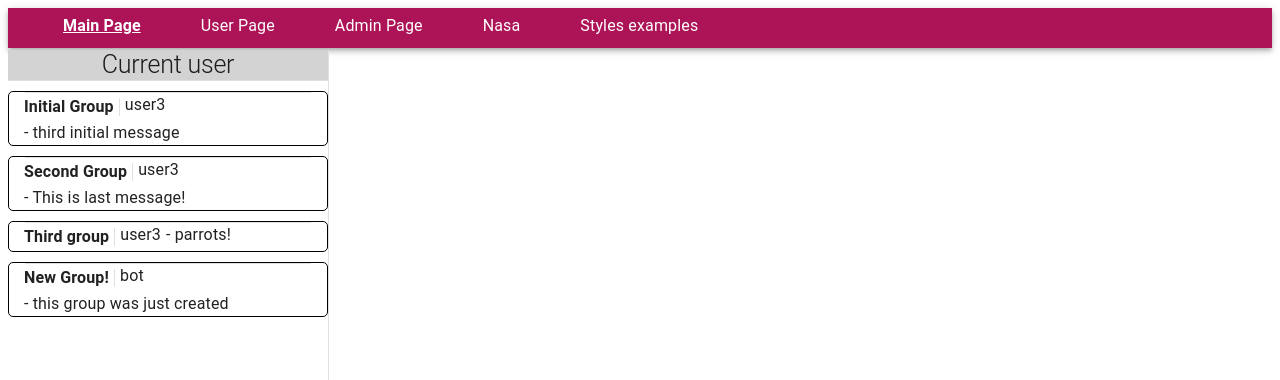
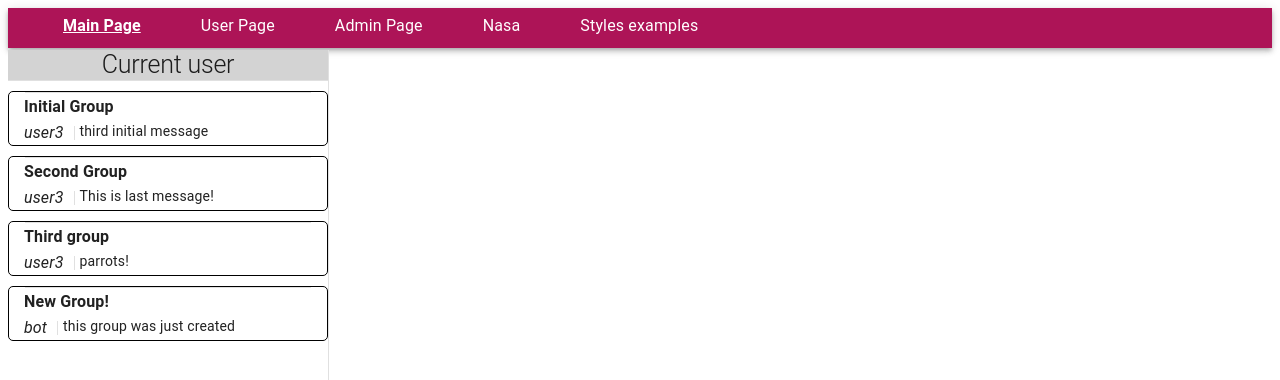
Before and after one commit to bhlynsky/messenger, a React (Create React App) app: page /#/main in a window 1280 px wide. Shown: the top 380 px of the page. Built offline with nearby package versions, Linux system fonts and the light colour scheme.

Commit message:
added action for changing group.
moved some files from Main to Main/components, changed styles of groupPreview

```diff
--- a/src/pages/Main/GroupPreview.js
+++ /dev/null
@@ -1,29 +0,0 @@
-import React from 'react';
-import { Divider, Grid, Typography } from '@material-ui/core';
-import { useStyles } from './styles';
-
-export const GroupPreview = (props) => {
-    const { userName, message } = props.messageData;
-    const { groupName } = props;
-    const classes = useStyles();
-
-    return (
-        <div className={classes.messagePreview}>
-            <Grid container direction="row" alignItems="flex-start">
-                <Typography variant="subtitle1">{groupName}</Typography>
-                <Divider orientation="vertical" flexItem style={{ margin: '5px' }}></Divider>
-
-                <Typography
-                    variant="body1"
-                    style={{ verticalAlign: 'baseline', marginRight: '5px' }}
-                >
-                    {userName}
-                </Typography>
-
-                <Typography variant="body1" style={{ verticalAlign: 'baseline' }}>
-                    - {message}
-                </Typography>
-            </Grid>
-        </div>
-    );
-};
--- a/src/pages/Main/MainPage.js
+++ b/src/pages/Main/MainPage.js
@@ -1,17 +1,17 @@
 import { Typography, Grid, Divider, TextField, InputAdornment } from '@material-ui/core';
 import React, { useEffect } from 'react';
-import Sidebar from './Sidebar';
+import Sidebar from './components/Sidebar';
 import { useStyles } from './styles';
 import SendIcon from '@material-ui/icons/Send';
 import AttachmentIcon from '@material-ui/icons/Attachment';
-import { Message } from './Message';
+import { Message } from './components/Message';
 import { connect } from 'react-redux';
 import { mockData } from './services/mockApi';
 import { loadData } from './services/main-actions';
 
 function MainPage(props) {
     const classes = useStyles();
-    const { groupName, messages, loadData } = props;
+    const { groupName, messages, loadData, currentGroup } = props;
 
     useEffect(() => {
         loadData(mockData);
@@ -20,6 +20,9 @@ function MainPage(props) {
     return (
         <div>
             <Sidebar />
+            <Typography variant="h2" style={{ marginLeft: '25.5%' }}>
+                {currentGroup}
+            </Typography>
             {/*<div className={classes.container}>
                 <Grid
                     container
@@ -65,10 +68,12 @@ function MainPage(props) {
 const mapStateToProps = (state) => ({
     messages: state.MAIN.groups[0]?.messages,
     groupName: state.MAIN.groups[0]?.groupName,
+    currentGroup: state.MAIN.currentGroup,
 });
 
 const mapDispatchToProps = (dispatch) => ({
     loadData: (data) => dispatch(loadData(data)),
+    changeGroup: (otherGroup) => dispatch(changeCurrentGroup(otherGroup)),
 });
 
 export default connect(mapStateToProps, mapDispatchToProps)(MainPage);
--- /dev/null
+++ b/src/pages/Main/components/GroupPreview.js
@@ -0,0 +1,34 @@
+import React from 'react';
+import { Divider, Grid, Typography } from '@material-ui/core';
+import { useStyles } from '../styles';
+import { connect } from 'react-redux';
+import { changeCurrentGroup } from '../services/main-actions';
+
+const GroupPreview = (props) => {
+    const { userName, message } = props.messageData;
+    const { groupName, changeGroup } = props;
+    const classes = useStyles();
+
+    const onChangeGroup = () => {
+        changeGroup(groupName);
+    };
+
+    return (
+        <div className={classes.messagePreview} onClick={onChangeGroup}>
+            <Typography variant="subtitle1">{groupName}</Typography>
+            <Grid container direction="row" alignItems="flex-start">
+                <Typography variant="body1" style={{ marginRight: '5px' }}>
+                    <i>{userName}</i>
+                </Typography>
+                <Divider orientation="vertical" flexItem style={{ margin: '5px' }}></Divider>
+
+                <Typography variant="body2">{message}</Typography>
+            </Grid>
+        </div>
+    );
+};
+const mapDispatchToProps = (dispatch) => ({
+    changeGroup: (otherGroup) => dispatch(changeCurrentGroup(otherGroup)),
+});
+
+export default connect(null, mapDispatchToProps)(GroupPreview);
--- a/src/pages/Main/Message.js
+++ b/src/pages/Main/components/Message.js
@@ -1,6 +1,6 @@
 import React from 'react';
 import { Avatar, Divider, Grid, Typography } from '@material-ui/core';
-import { useStyles } from './styles';
+import { useStyles } from '../styles';
 
 export const Message = (props) => {
     const { userName, message, date } = props.messageData;
--- a/src/pages/Main/Sidebar.js
+++ b/src/pages/Main/components/Sidebar.js
@@ -1,8 +1,8 @@
 import React from 'react';
 import { Divider, Drawer, Typography } from '@material-ui/core';
-import { useStyles } from './styles';
+import { useStyles } from '../styles';
 import { connect } from 'react-redux';
-import { GroupPreview } from './GroupPreview';
+import GroupPreview from './GroupPreview';
 
 const Sidebar = (props) => {
     const classes = useStyles();
@@ -37,7 +37,8 @@ const Sidebar = (props) => {
         </Drawer>
     );
 };
-const mapDispatchToProps = (state) => ({
+const mapStateToProps = (state) => ({
     groups: state.MAIN.groups,
 });
-export default connect(mapDispatchToProps)(Sidebar);
+
+export default connect(mapStateToProps)(Sidebar);
--- a/src/pages/Main/services/main-actions.js
+++ b/src/pages/Main/services/main-actions.js
@@ -9,4 +9,9 @@ const loadData = (data) => ({
     type: actionType.LOAD,
     data,
 });
-export { loadData, sendMessage };
+
+const changeCurrentGroup = (otherGroup) => ({
+    type: actionType.CHANGE_GROUP,
+    otherGroup,
+});
+export { loadData, sendMessage, changeCurrentGroup };
--- a/src/pages/Main/services/main-constants.js
+++ b/src/pages/Main/services/main-constants.js
@@ -2,5 +2,6 @@ const actionType = {
     SEND_MESSAGE: '[MAIN]Send message',
     LOAD_ERROR: '[MAIN]Load Error',
     LOAD: '[MAIN]Load',
+    CHANGE_GROUP: '[MAIN]Change Group',
 };
 export default actionType;
--- a/src/pages/Main/services/main-reducer.js
+++ b/src/pages/Main/services/main-reducer.js
@@ -8,12 +8,16 @@ function mainReducer(state = initialState, action) {
                 ...state,
                 groups: action.data,
             };
+        case actionType.CHANGE_GROUP:
+            return {
+                ...state,
+                currentGroup: action.otherGroup,
+            };
         case actionType.SEND_MESSAGE:
             return {
                 ...state,
                 // add message to array / object where other messages stored
             };
-
         default:
             return state;
     }
--- a/src/pages/Main/services/main-services.js
+++ b/src/pages/Main/services/main-services.js
@@ -1,3 +1,4 @@
 export const initialState = {
+    currentGroup: '',
     groups: [],
 };
--- a/src/pages/Main/styles.js
+++ b/src/pages/Main/styles.js
@@ -42,11 +42,15 @@ export const useStyles = makeStyles((theme) => ({
     },
     messagePreview: {
         margin: '0px 15px 0px 15px',
+        cursor: 'pointer',
     },
     lastMessages: {
         marginTop: '10px',
         border: '1px black solid',
         borderRadius: '5px',
         verticalAlign: 'baseline',
+        '&:hover': {
+            background: 'lightgray',
+        },
     },
 }));
```
